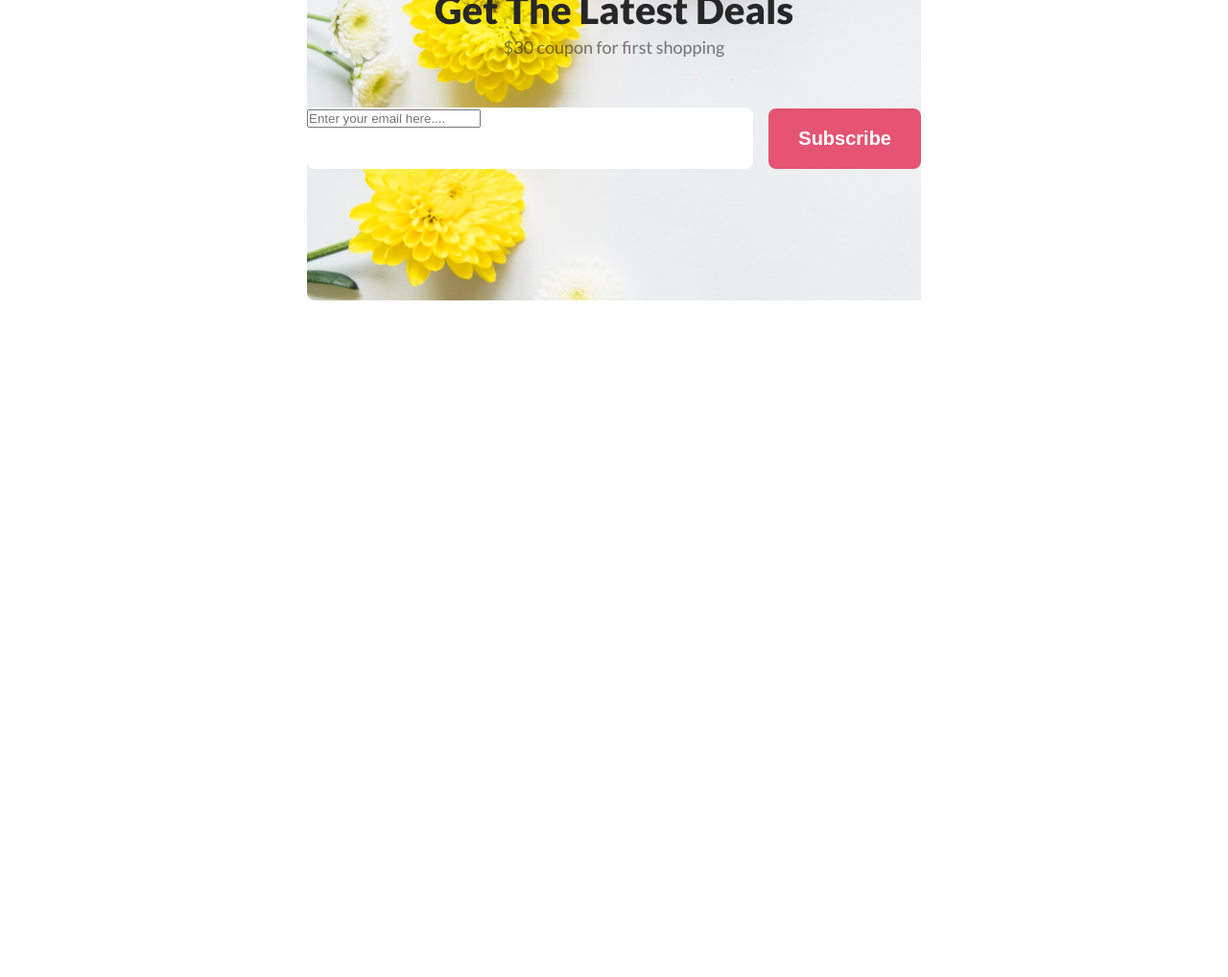
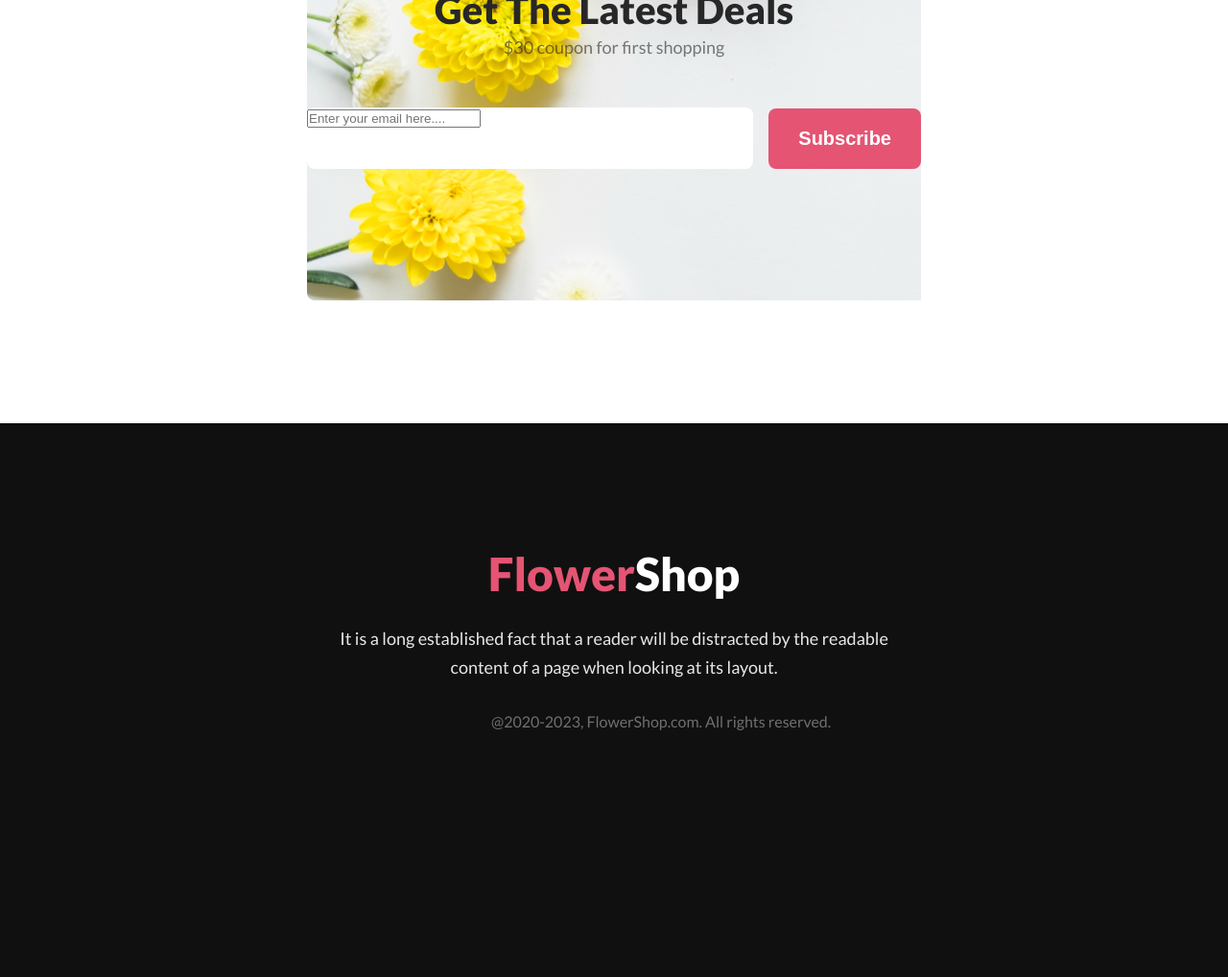
Before and after one commit to maruf14500/assignment-1, a plain HTML site: page index.html in a window 1280 px wide. Shown: the part 2573-3591 px from the top of the page at 96% size. Before the commit the page ends 3014 px from the top, so only its background shows below. Drawn offline with Linux system fonts and the light colour scheme.

Commit message:
footer finished

```diff
--- a/index.html
+++ b/index.html
@@ -32,6 +32,24 @@
     </header>
 
     <main>
+        <!-- <div class="main-one">
+            <h3 class="h3-1 m1h3">Our Featured Flowers</h3>
+            <p>It is a long established fact that a reader will be distracted by the readable content of a page when looking at its layout.</p>
+            <div>
+                <img src="Flower Asset/pngwing 6.png" alt="">
+                <p><u>Pink Flower Tree</u></p>
+            </div>
+            <div>
+                <img src="Flower Asset/pngwing 5.png" alt="">
+                <p><u>Pink Flower Tree</u></p>
+            </div>
+            <div>
+                <img src="Flower Asset/pngwing 7.png" alt="">
+                <p><u>Pink Flower Tree</u></p>
+            </div>
+        </div> -->
+
+
         <div class="main3">
             <div class="main3-left">
                 <h3 class="h3-1">Hot Deal ! Sale Up To 25% <span class="off">Off</span></h3>
@@ -66,11 +84,11 @@
                 <button class="btn-header subs" >Subscribe</button>
             </div>
         </div>
-
-
-
-
     </main>
 
-
+    <footer class="footer">
+        <h3 class="flowershop"><span class="flower">Flower</span>Shop</h3>
+        <p class="footer-paragraph">It is a long established fact that a reader will be distracted by the readable content of a page when looking at its layout.</p>
+        <small class="all-rights">@2020-2023, FlowerShop.com. All rights reserved.</small>
+    </footer>
 </body>
--- a/styles/style.css
+++ b/styles/style.css
@@ -61,6 +61,41 @@ body {
 
 
 /* main section */
+/*
+.m1h3 {
+    color: #272727;
+    text-align: center;
+    font-size: 40px;
+    font-weight: 800;
+}
+ */
+
+
+
+
+
+
+
+
+
+
+
+
+
+
+
+
+
+
+
+
+
+
+
+
+
+
+
 
 .main3 {
     margin-top: 130px;
@@ -158,8 +193,6 @@ body {
     margin: auto;
     height: 449px;
     border-radius: 8px;
-    background-image: url();
-    border-radius: 8px;
     background-image: url('Rectangle\ 9.png');
     padding-bottom: 128px;
     background-repeat: no-repeat;
@@ -201,3 +234,51 @@ body {
     border: none;
 
 }
+
+
+
+
+/* footer section */
+
+.footer {
+    width: 100%;
+    height: 449px;
+    background-color: #111010;
+    color: white;
+    padding-top: 128px;
+    margin: auto;
+}
+
+.flowershop {
+    text-align: center;
+    font-size: 48px;
+    font-weight: 800;
+}
+
+.flower {
+    color: #E55473;
+
+}
+
+
+.footer-paragraph {
+    width: 625px;
+    color: rgba(255, 255, 255, 0.90);
+    text-align: center;
+    font-size: 18px;
+    font-weight: 400;
+    line-height: 30px;
+    margin: auto;
+    padding-top: 24px;
+    padding-bottom: 32px;
+}
+
+.all-rights {
+    color: rgba(255, 255, 255, 0.40);
+    font-size: 16px;
+    font-weight: 400;
+    padding-left: 40%;
+    text-align: center;
+    margin: auto;
+
+}
```
